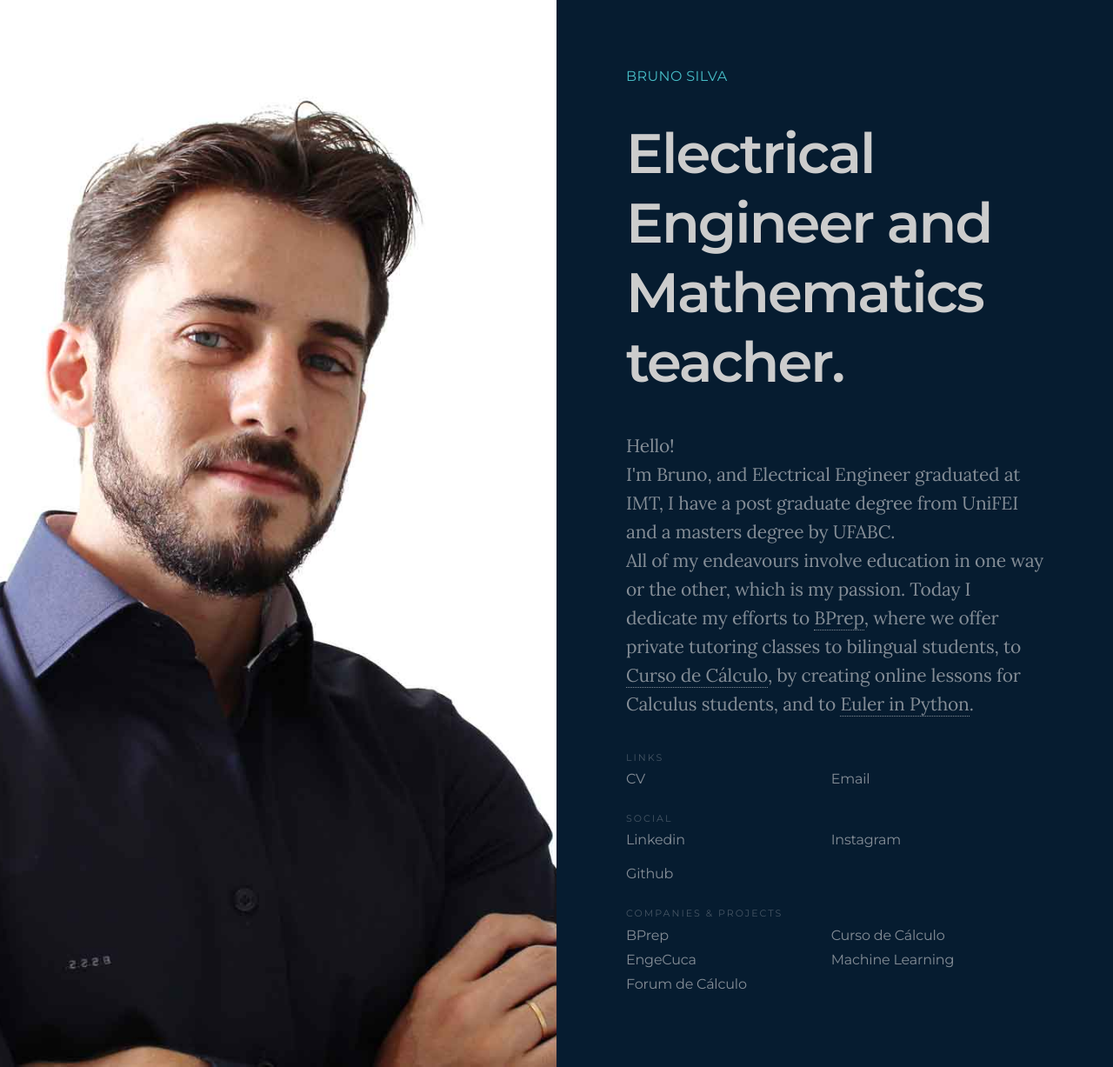
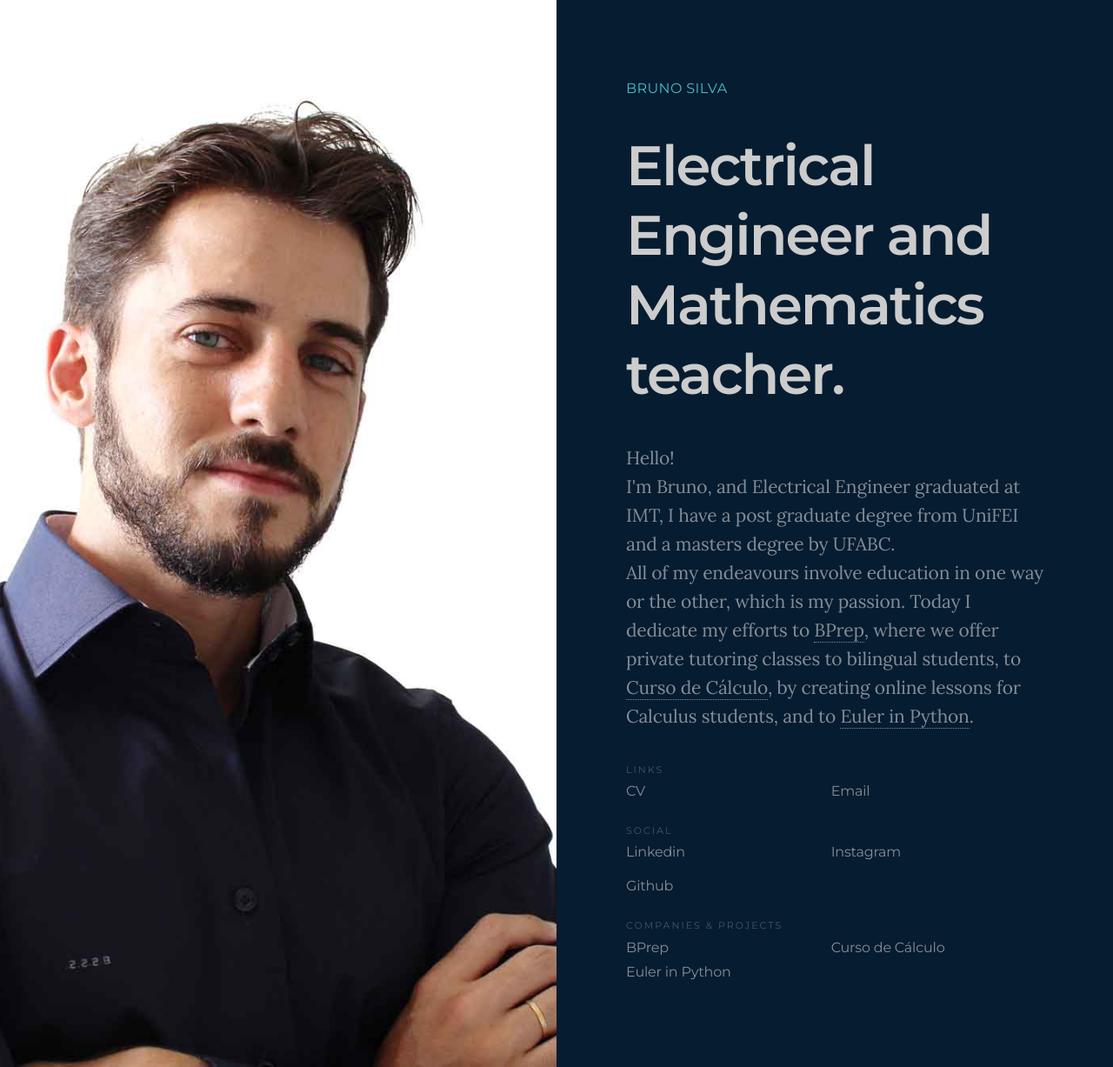
Before and after one commit to bru1987/bru1987.github.io, a Jekyll site: the page built from index.html, in a window 1280 px wide. Shown: the whole page at 87% size. Built offline with Jekyll 4.4.1, drawn with Linux system fonts in a browser that asks for light colours.

Commit message:
Update index.html

```diff
--- a/index.html
+++ b/index.html
@@ -57,7 +57,7 @@
 
 			<div class="split-bio">
 
-				<p>Hello!</br> I'm Bruno, and Electrical Engineer graduated at IMT, I have a post graduate degree from UniFEI and a masters degree by UFABC. </br>All of my endeavours involve education in one way or the other, which is my passion. Today I dedicate my efforts to <a href="http://www.bprep.com.br">BPrep</a>, where we offer private tutoring classes to bilingual students, to <a href="http://www.cursodecalculo.com.br">Curso de Cálculo</a>, by creating online lessons for Calculus students, and to <a href="http://www.eulerinpython.com.br">Euler in Python</a>.</p>
+				<p>Hello!</br> I'm Bruno, and Electrical Engineer graduated at IMT, I have a post graduate degree from UniFEI and a masters degree by UFABC. </br>All of my endeavours involve education in one way or the other, which is my passion. Today I dedicate my efforts to <a href="http://www.bprep.com.br">BPrep</a>, where we offer private tutoring classes to bilingual students, to <a href="http://www.cursodecalculo.com.br">Curso de Cálculo</a>, by creating online lessons for Calculus students, and to <a href="http://www.eulerinpython.com">Euler in Python</a>.</p>
 
 			</div>
 
@@ -94,9 +94,7 @@
 					<ul id="projects">
 						<li><a href="http://www.bprep.com.br">BPrep</a></li>
 						<li><a href="http://www.cursodecalculo.com.br">Curso de Cálculo</a></li>
-						<li><a href="http://www.engecuca.com.br">EngeCuca</a></li>
-						<li><a href="http://www.cursodecalculo.com.br">Machine Learning</a></li>
-						<li><a href="http://www.google.com.br">Forum de Cálculo</a></li>
+						<li><a href="http://www.eulerinpython.com">Euler in Python</a></li>
 					</ul>
 
 				</div>
```
